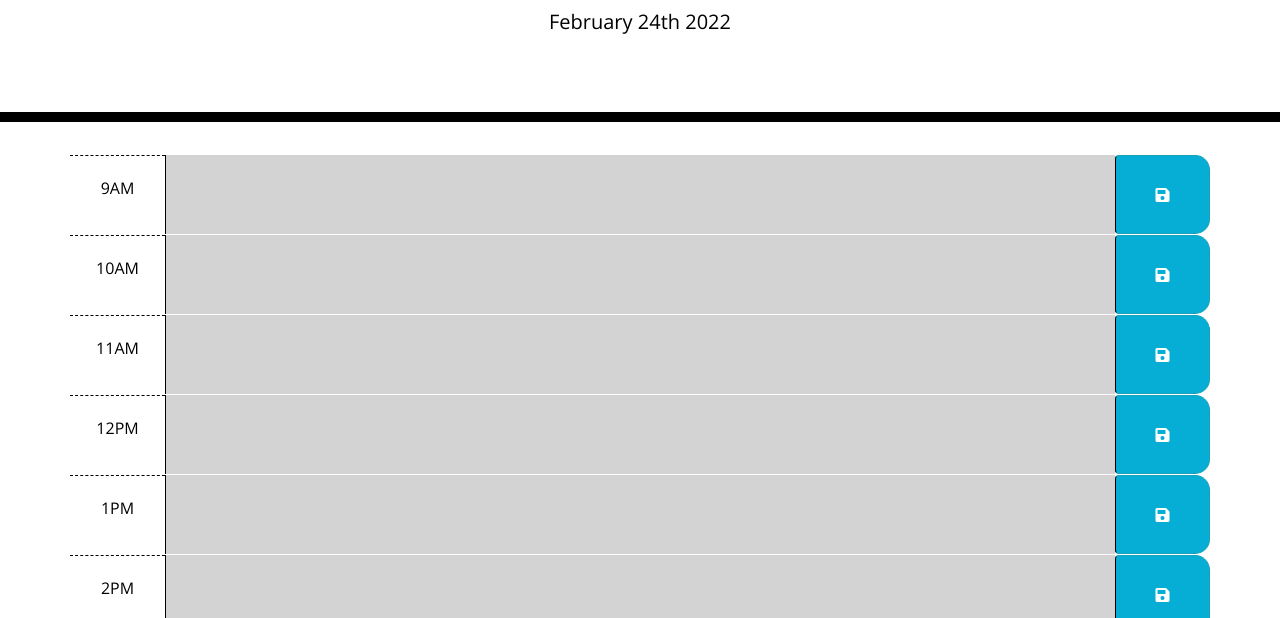
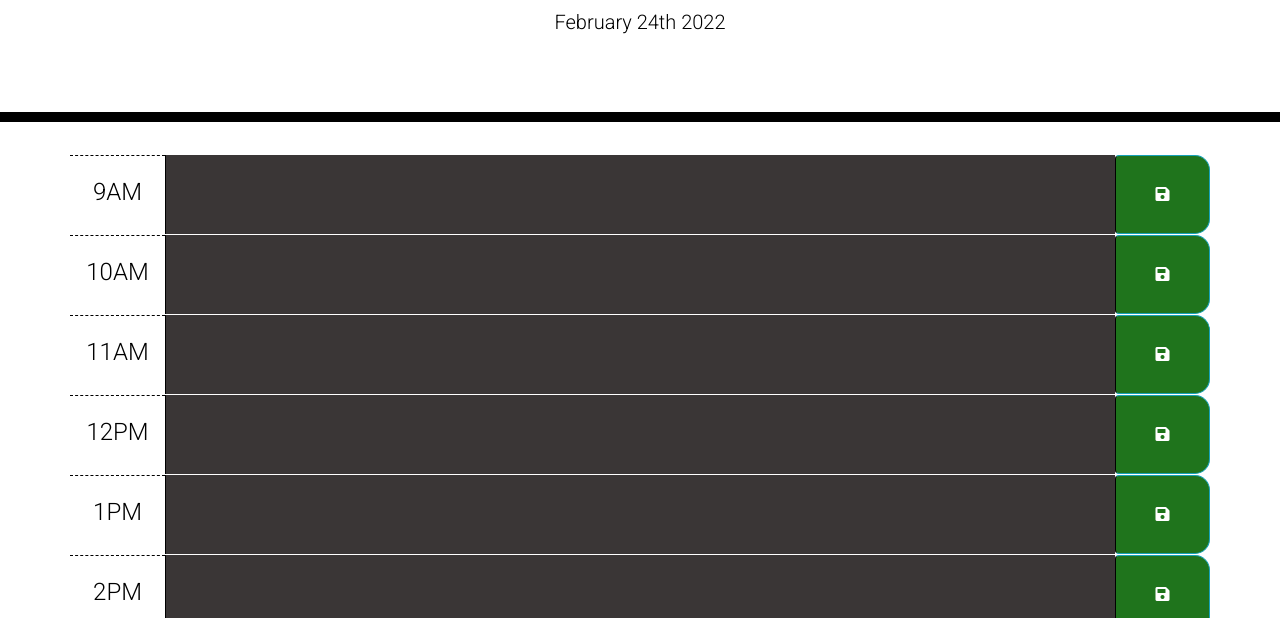
Before and after one commit to DanPGolden/scheduler, a plain HTML site: page index.html in a window 1280 px wide. Shown: the part 182-800 px from the top of the page. Drawn offline with nearby package versions, Linux system fonts and the light colour scheme.

Commit message:
font change

```diff
--- a/index.html
+++ b/index.html
@@ -14,10 +14,10 @@
       integrity="sha384-50oBUHEmvpQ+1lW4y57PTFmhCaXp0ML5d60M1M7uH2+nqUivzIebhndOJK28anvf"
       crossorigin="anonymous"
     />
-    <link
-      href="https://fonts.googleapis.com/css?family=Open+Sans&display=swap"
-      rel="stylesheet"
-    />
+    <link rel="preconnect" href="https://fonts.googleapis.com">
+      <link rel="preconnect" href="https://fonts.gstatic.com" crossorigin>
+      <link href="https://fonts.googleapis.com/css2?family=Roboto:ital,wght@0,100;0,300;0,700;0,900;1,100&display=swap" rel="stylesheet">
+
     <link rel="stylesheet" href="style.css" />
     <title>Work Day Scheduler</title>
   </head>
--- a/style.css
+++ b/style.css
@@ -1,6 +1,6 @@
 body {
-  font-family: 'Open Sans', sans-serif;
-  font-size: 16px;
+  font-family: 'Roboto', sans-serif;
+  font-size: 24px;
   line-height: 1;
 }
 
@@ -43,17 +43,17 @@ textarea {
 }
 
 .past {
-  background-color: #d3d3d3;
+  background-color: #3a3636;
   color: white;
 }
 
 .present {
-  background-color: #ff6961;
+  background-color: #f0300e;
   color: white;
 }
 
 .future {
-  background-color: #77dd77;
+  background-color: #260ac8;
   color: white;
 }
 
@@ -61,7 +61,7 @@ textarea {
   border-left: 1px solid black;
   border-top-right-radius: 15px;
   border-bottom-right-radius: 15px;
-  background-color: #06aed5;
+  background-color: #1f741c;
   color: white;
 }
 
```
